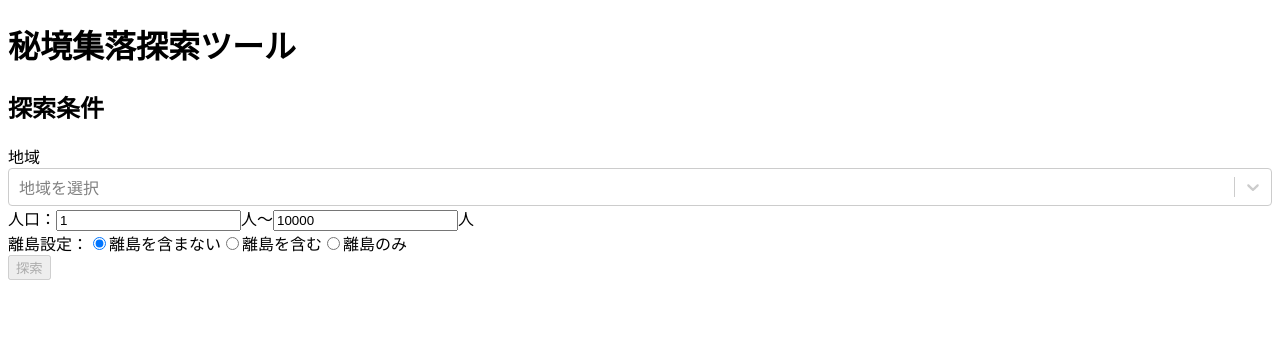
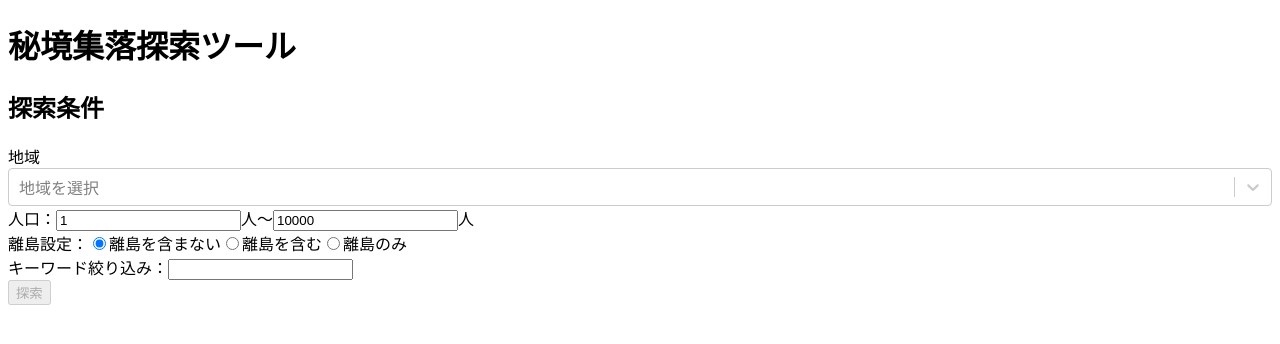
Before and after one commit to ogawa-tomo/search-isolated-villages-2-front, a Next.js app: page / in a window 1280 px wide. Shown: the top 344 px of the page. Built offline with nearby package versions, Linux system fonts and the light colour scheme.

Commit message:
キーワード検索できるようにする

```diff
--- a/src/components/VillageSearchForm.tsx
+++ b/src/components/VillageSearchForm.tsx
@@ -89,13 +89,15 @@ const searchPath = (
   region: string,
   populationLowerLimit: string,
   populationUpperLimit: string,
-  islandSetting: string
+  islandSetting: string,
+  keyWords: string
 ) => {
   const params = new URLSearchParams()
   params.append('region', region)
   params.append('population_lower_limit', populationLowerLimit)
   params.append('population_upper_limit', populationUpperLimit)
   params.append('island_setting', islandSetting)
+  params.append('key_words', keyWords)
   return `/result?${params.toString()}`
 }
 
@@ -105,6 +107,7 @@ const VillageSearchForm = () => {
   const [populationUpperLimit, setPopulationUpperLimit] = useState('10000')
   const islandSettings = ['離島を含まない', '離島を含む', '離島のみ']
   const [islandSetting, setIslandSetting] = useState('離島を含まない')
+  const [keyWords, setKeyWords] = useState('')
   const router = useRouter()
 
   return (
@@ -149,13 +152,23 @@ const VillageSearchForm = () => {
       })}
       <br />
 
+      キーワード絞り込み：
+      <input
+        type="text"
+        value={keyWords}
+        onChange={(e) => setKeyWords(e.target.value)}
+      />
+
+      <br />
+
       <button
         type="button"
         onClick={() => router.push(searchPath(
           region.value,
           populationLowerLimit,
           populationUpperLimit,
-          islandSetting
+          islandSetting,
+          keyWords
         ))}
         disabled={!region}
       >
```
